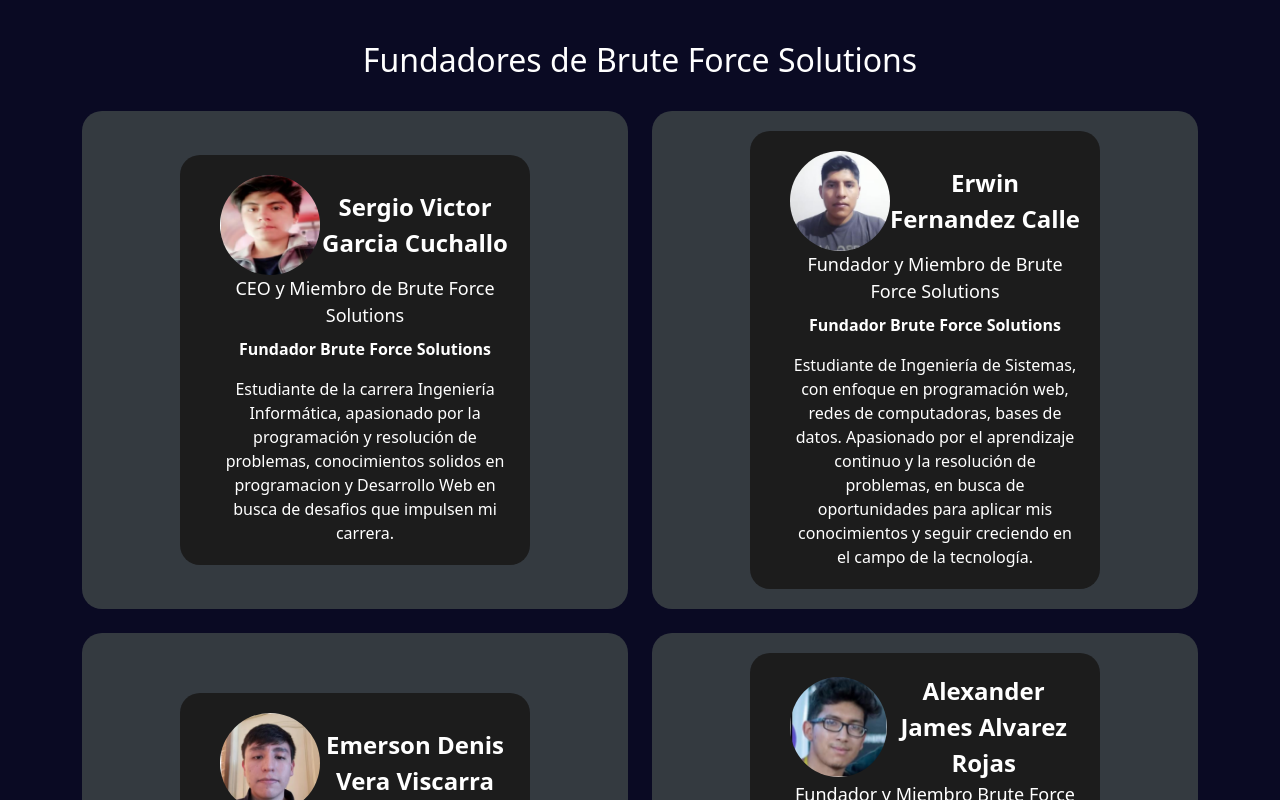
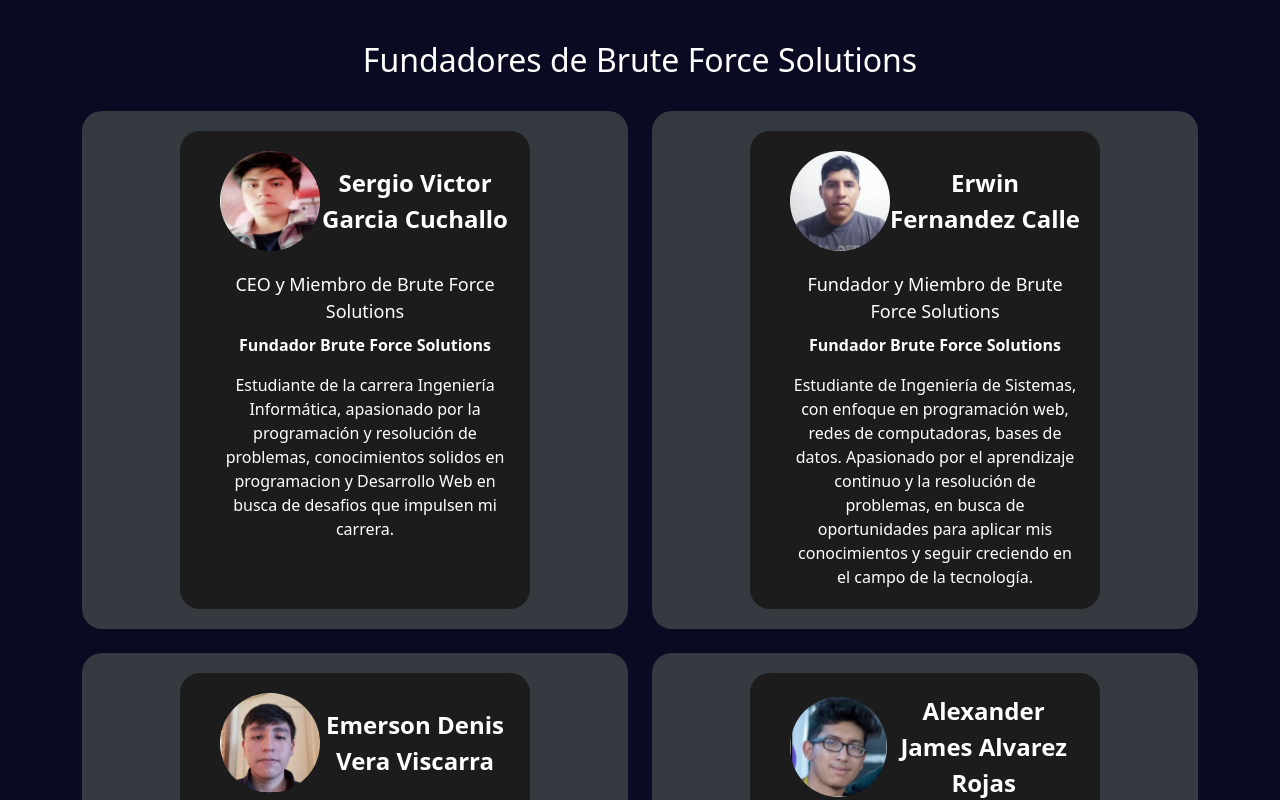
Before and after one commit to BruteForceSolutionsSRL/reservation-system-front, a React (Vite) app: page / in a window 1280 px wide. Shown: the part 1040-1840 px from the top of the page. Built offline with nearby package versions, Linux system fonts and the light colour scheme.

Commit message:
fix: card height

```diff
--- a/src/Pages/User/Homepage/Homepage.css
+++ b/src/Pages/User/Homepage/Homepage.css
@@ -183,6 +183,7 @@
   border-radius: 20px;
   overflow: hidden;
   width: 350px;
+  height: 100%;
   margin: auto;
 }
 
@@ -210,6 +211,7 @@
 
 .custom-card-subtitle {
   font-size: 18px;
+  margin-top: 20px;
   margin-bottom: 10px;
 }
 
```
